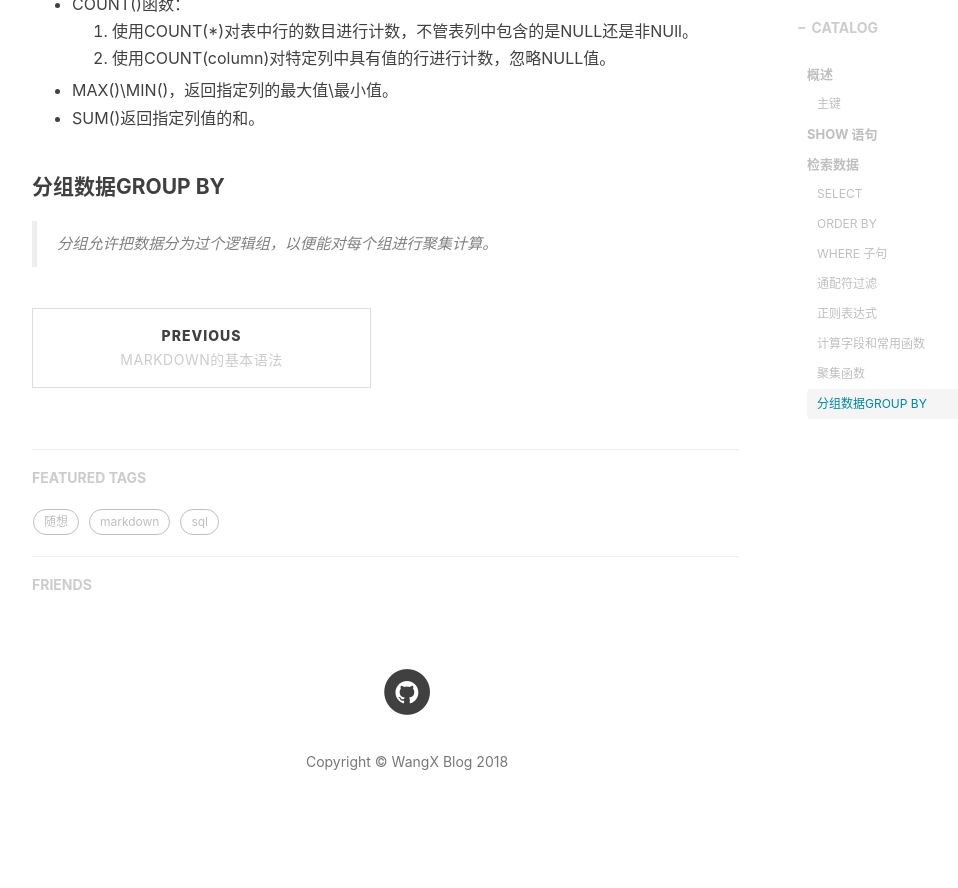
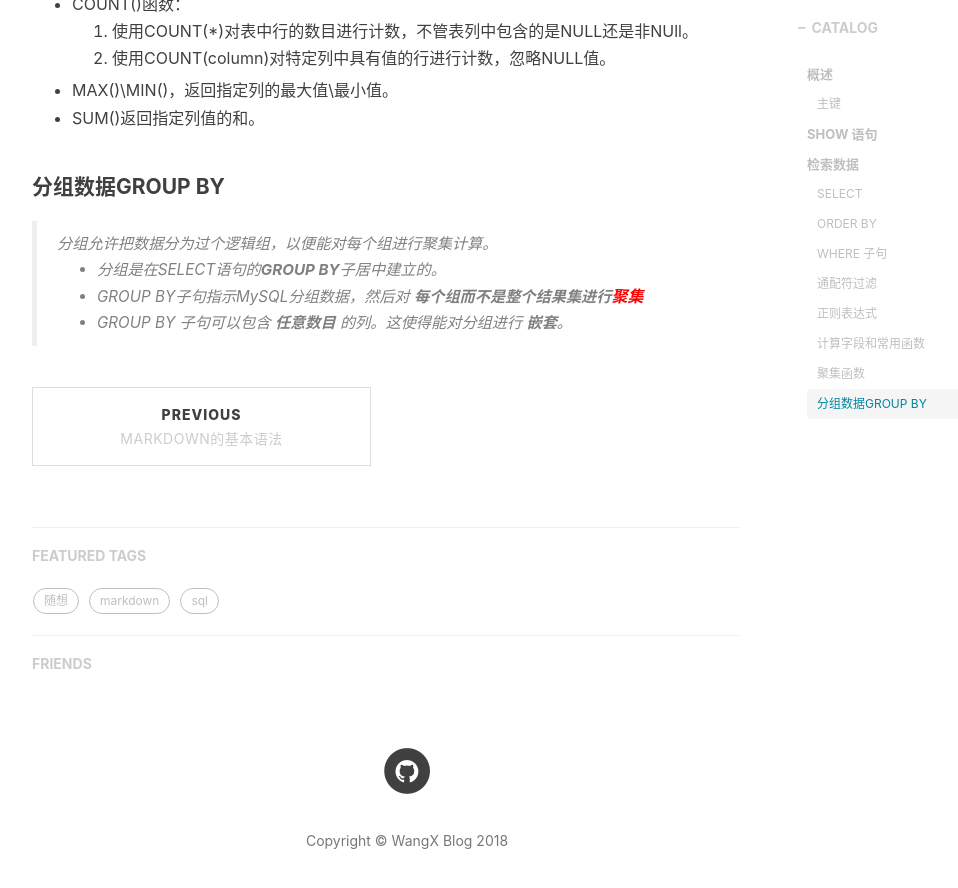
Before and after one commit to fatty-wang/fatty-wang.github.io, a Jekyll site: the page built from _posts/2018-10-12-basic-sql.md, in a window 1280 px wide and 900 px high, scrolled down 4291 px. Shown: the top 888 px of the window, without its empty margins (233-1191 px from the left). Built offline with Jekyll 4.4.1, drawn with Linux system fonts in a browser that asks for light colours; nearby versions of some CDN libraries; comment, search, counter and statistics services are not loaded; before the commit the page ends 5157 px from its top, so only the background shows below that.

Commit message:
update basic sql

```diff
--- a/_posts/2018-10-12-basic-sql.md
+++ b/_posts/2018-10-12-basic-sql.md
@@ -136,3 +136,6 @@ tags:
 #### 分组数据GROUP BY
 
 >分组允许把数据分为过个逻辑组，以便能对每个组进行聚集计算。
+* 分组是在SELECT语句的**GROUP BY**子居中建立的。
+* GROUP BY子句指示MySQL分组数据，然后对 **每个组而不是整个结果集进行**<font color=Red size=3 style="font-weight:bold" >聚集</font>
+* GROUP BY 子句可以包含 **任意数目** 的列。这使得能对分组进行 **嵌套**。
```
